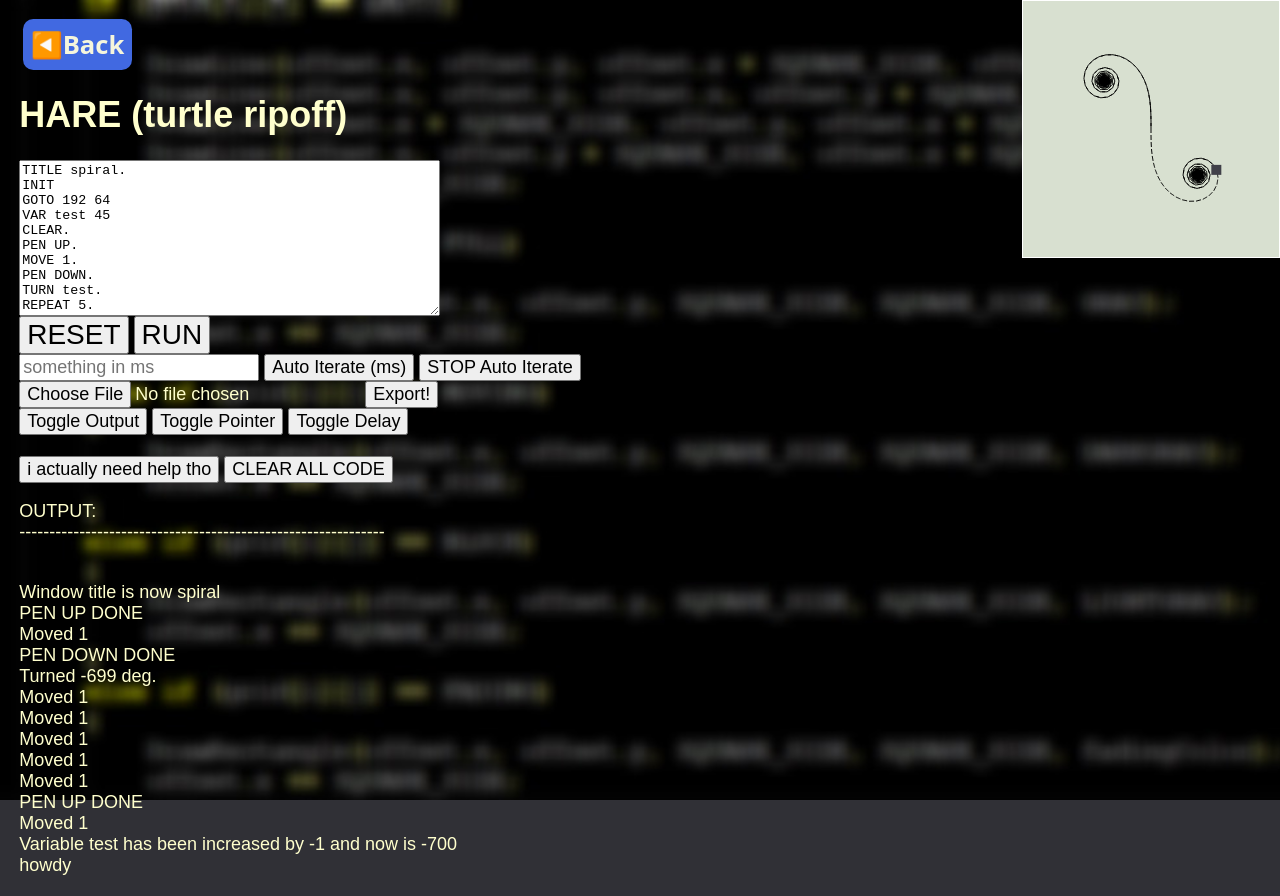
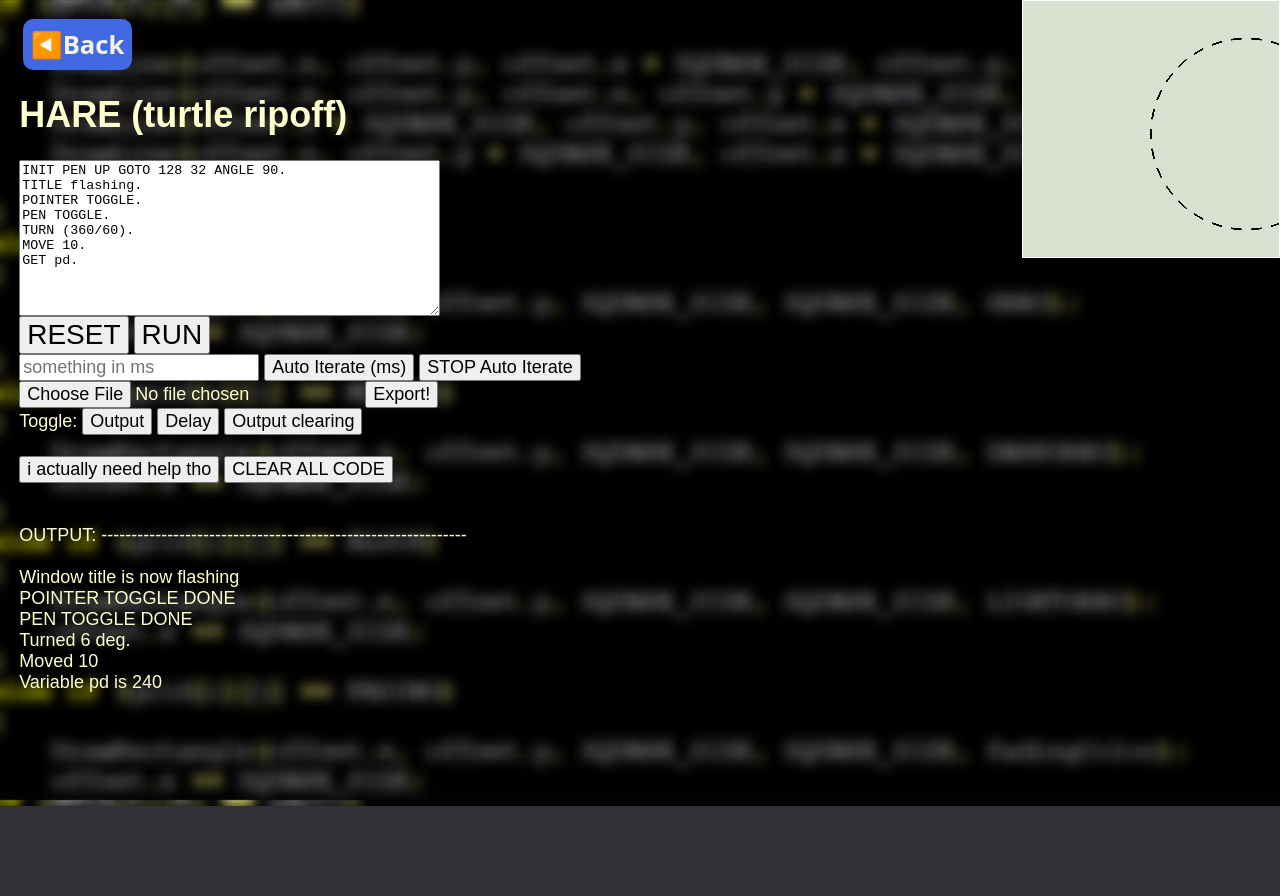
Before and after one commit to tqnix/tqnix.github.io, a plain HTML site: page hare.html in a window 1280 px wide. Both pictures are taken after a click on the button "Auto Iterate (ms)". After the commit the page ends 806 px from the top, so only its background shows below. Drawn offline with Linux system fonts and the light colour scheme.

Commit message:
make the output more terminal like, add randomness, fix a few lil things

```diff
--- a/hare.html
+++ b/hare.html
@@ -10,6 +10,7 @@
         font-size:18px;
         padding:1.5%;
         text-align: left;
+        overflow: auto;
     }
     .gau {
       margin: 0;
@@ -27,26 +28,22 @@
       position: absolute;
       pointer-events: none;
     }
+    #output {
+      overflow-y: auto;
+      height: 30vh;
+    }
   </style>
 
  <button class="navbutton" onclick="window.open('index.html')">◀️Back</button><br>
  <h1>HARE (turtle ripoff)</h1>
 <textarea id=input rows=10 cols=50>
-TITLE spiral.
-INIT
-GOTO 192 64
-VAR test 45
-CLEAR.
-PEN UP.
-MOVE 1.
-PEN DOWN.
-TURN test.
-REPEAT 5.
-THEN MOVE 1.
-PEN UP.
-MOVE 1.
-INC test -1.
-PRINT howdy.
+INIT PEN UP GOTO 128 32 ANGLE 90.
+TITLE flashing.
+POINTER TOGGLE.
+PEN TOGGLE.
+TURN (360/60).
+MOVE 10.
+GET pd.
 
  </textarea>
 <br>
@@ -59,17 +56,18 @@ PRINT howdy.
 <button onclick="save()">Export!</button>
 
 <br>
-<button onclick="toggle_output()">Toggle Output</button>
-<button onclick="toggle_pointer()">Toggle Pointer</button>
-<button onclick="delayflag = !delayflag">Toggle Delay</button><br>
+Toggle:
+<button onclick="toggle_output()">Output</button>
+<button onclick="delayflag = !delayflag">Delay</button>
+<button onclick="i_am_righteous = !i_am_righteous">Output clearing</button><br>
 <br>
 <button onclick="window.open('hare_documentation.html')">i actually need help tho</button>
 <button onclick="document.getElementById('input').value = '';">CLEAR ALL CODE</button>
 
 <br>
 <canvas height=256 width=256 id=art style="border: 1px solid white"></canvas>
-<canvas height=256 width=256 id=artf style="border: 1px solid white"></canvas>
-<p>OUTPUT:<br>-------------------------------------------------------------</p>
+<canvas height=256 width=256 id=artf style="border: 1px solid white"></canvas><br><br>
+OUTPUT: -------------------------------------------------------------<br>
 <div id=output></div>
 <script>
   const canvas2 = document.getElementById("artf");
@@ -82,8 +80,9 @@ var pen = {
   x:128,y:128,th:0,down:true,pointer:true
 }
 var the = [
-  {page:"test",word:0},
-  {page:"func-ct",word:0},
+  {page:"random",word:0},
+  {page:"randomangle",word:0},
+  {page:"randominteger",word:0},
 ];
 var qz = "";
 var func_odometer = 0;
@@ -91,6 +90,7 @@ var waitflag = 100;
 var delayflag = false;
 var thing_counter = 0;
 var MAGIC_MIKE = '.';
+var i_am_righteous = false;
 var s = null;
 /*
 INIT
@@ -133,7 +133,9 @@ document.getElementById('fileInput').addEventListener('change', function(event)
 });
 function parse_text() {
  localStorage.savedcode = document.getElementById("output").innerText;
-  document.getElementById("output").innerText = "";
+  if (!i_am_righteous) {
+    document.getElementById("output").innerText = "";
+  }
   qz = document.getElementById("input").value;
    bal = qz.replaceAll("\n","").split(MAGIC_MIKE);
 
@@ -164,8 +166,6 @@ function HandleError(lentil,token) {
 }
 async function turn_that_shit_into_code(arraygoeshere,j) {//j = current line of code
   for (var fjdsa = 0; fjdsa < arraygoeshere.length; fjdsa++) {
-
-      fakevar("func-ct",1,"inc");
       fakevar("px",pen.x,"is");
       fakevar("py",pen.y,"is");
      fakevar("pd",parseFloat(((pen.th*180/Math.PI*-1)%360).toFixed(1)),"is");
@@ -276,7 +276,7 @@ async function turn_that_shit_into_code(arraygoeshere,j) {//j = current line of
       document.getElementById("output").innerText += ("\nSleeping for " + arraygoeshere[fjdsa+1]);
       break;
       case "ASK":
-      let glung = prompt(arraygoeshere[fjdsa+1] + " = ? (type \"please stop\" to stop (or you can reload the website)");
+      let glung = prompt(arraygoeshere[fjdsa+1] + " = ? (reload the website if you're stuck here)");
       //console.log(glung);
       if (glung == "please stop") {
         reload();
@@ -309,9 +309,14 @@ async function turn_that_shit_into_code(arraygoeshere,j) {//j = current line of
     if (delayflag) {await sleep(100);}
   }
   drau();
+  scrolloutput();
 }
 function sleep(ms) {
   return new Promise(resolve => setTimeout(resolve, ms || 1000));
+}
+function scrolloutput() {
+  ;
+  document.getElementById('output').scrollTop = document.getElementById('output').scrollHeight;
 }
 function drau() {
   ctx2.clearRect(0,0,256,256);
@@ -325,6 +330,15 @@ ctx.beginPath();
   ctx.moveTo(pen.x,pen.y);
 }
 function getvar(pa) {
+  if (pa == "random") {
+    return Math.random();
+  }
+  if (pa == "randominteger") {
+    return Math.floor(Math.random()*100);
+  }
+  if (pa == "randomangle") {
+    return Math.floor(Math.random()*360);
+  }
 for (i=0; i<the.length; i++) {
   if (the[i].page == pa) {
     return the[i].word;
@@ -357,7 +371,7 @@ function mafs(func) {
   let regex = /[A-Za-z]+/i;
   if (func.includes("(")) {
     for (i=0; i<the.length; i++) {
-      kayasaki = kayasaki.replaceAll(the[i].page, "getvar(\"" +the[i].page+ "\")");
+      kayasaki = kayasaki.replaceAll(the[i].page, "getvar('" +the[i].page+ "')");
       console.log(kayasaki);
     }
     return eval(kayasaki);//unsafe af but who cares
@@ -371,17 +385,16 @@ function mafs(func) {
 }
 //Functions to make my programming language work
 function init() {
+  document.getElementById("output").innerText = "";
   pen.fillStyle = "#d8e0d0";
   ctx.fillRect(0,0,256,256);
  pen = {
   x:128,y:128,th:0,down:true,pointer:false
 }
 the = [
-  {page:"test",word:0},
-   {page:"px",word:0},
-    {page:"py",word:0},
-        {page:"pd",word:0},
-            {page:"func-ct",word:0},
+  {page:"random",word:0},
+  {page:"randomangle",word:0},
+  {page:"randominteger",word:0},
 ];
 MAGIC_MIKE = ".";
 waitflag = 0;
```
